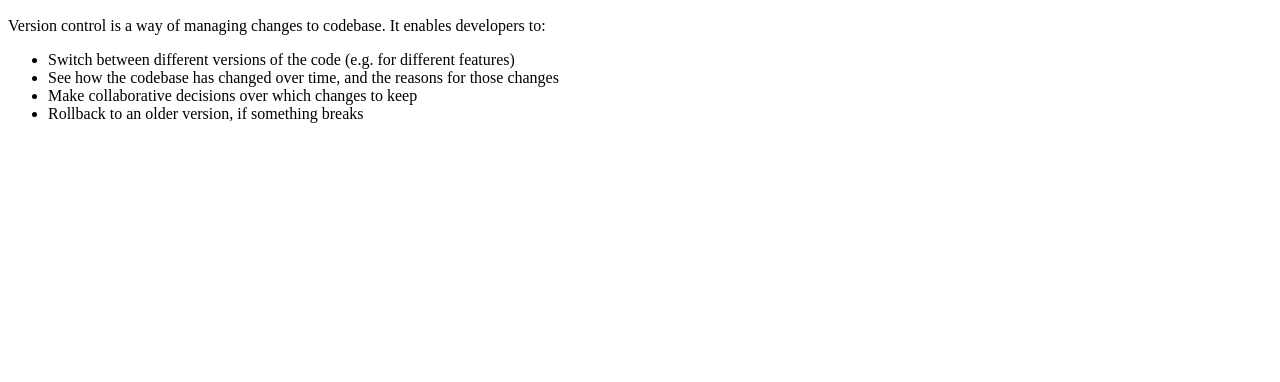
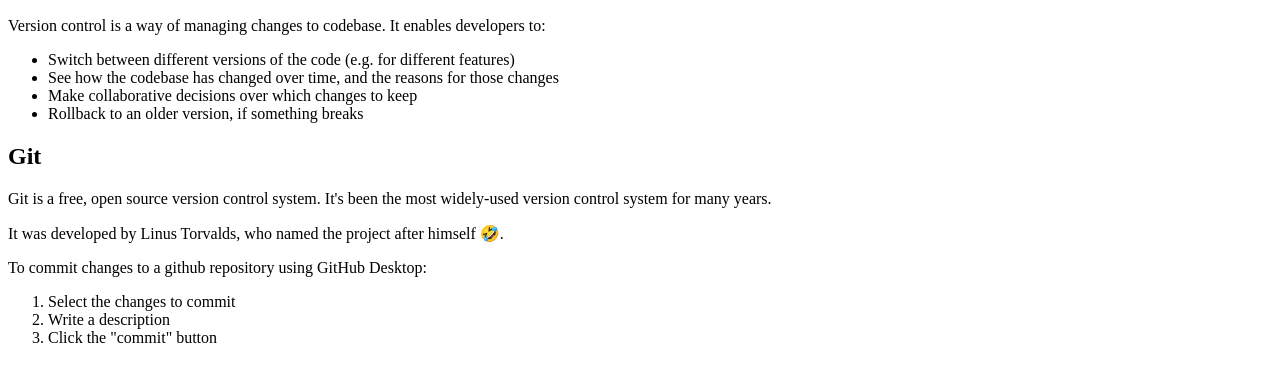
Before and after one commit to toniyol/git-notes, a plain HTML site: page index.html in a window 1280 px wide. Shown: the part 110-492 px from the top of the page. Drawn offline with Linux system fonts and the light colour scheme.

Commit message:
add Git section
Git section has an ordered list (od) and a rolling on the floor emoji

```diff
--- a/index.html
+++ b/index.html
@@ -19,6 +19,17 @@
                 <li>Rollback to an older version, if something breaks</li>
             </ul>
         </section>
+        <section>
+            <h2>Git</h2>
+            <p>Git is a free, open source version control system. It's been the most widely-used version control system for many years.</p>
+            <p>It was developed by Linus Torvalds, who named the project after himself &#129315;.</p>
+            <p>To commit changes to a github repository using GitHub Desktop:</p>
+            <ol>
+                <li>Select the changes to commit</li>
+                <li>Write a description</li>
+                <li>Click the "commit" button</li>
+            </ol>
+        </section>
 
     </body>
 
```
